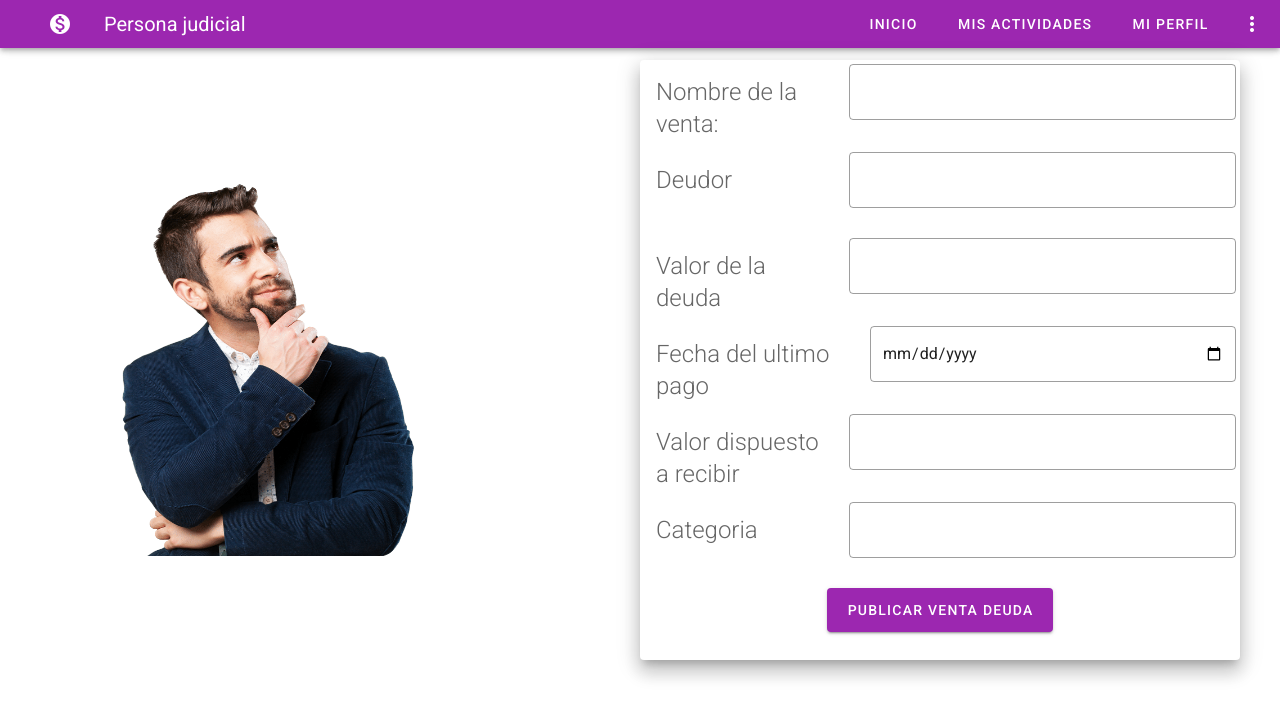
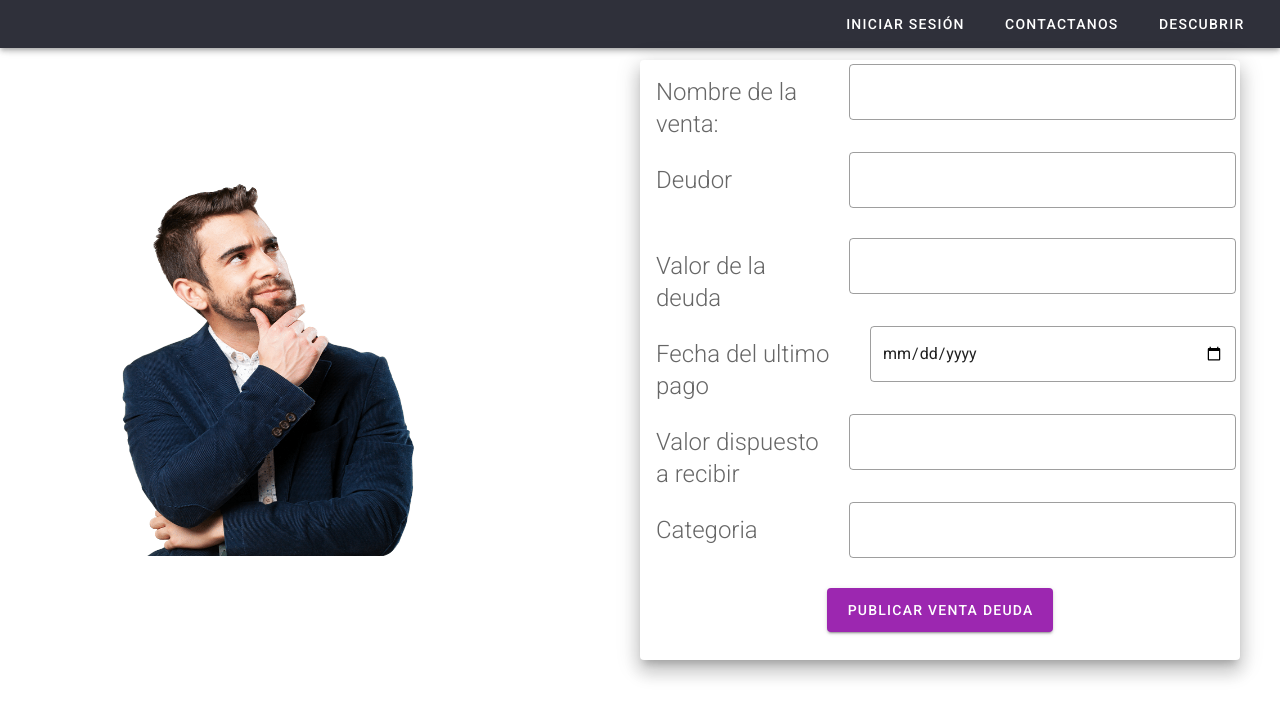
Before and after one commit to luisvidev/BuyDebt-Frontend, a Vue app: page /registerDebt in a window 1280 px wide. Shown: the top 718 px of the page. Built offline with nearby package versions, Linux system fonts and the light colour scheme; sample sign-in values are in the browser's storage.

Commit message:
todo el merge judicial person

```diff
--- a/src/components/NavBar.vue
+++ b/src/components/NavBar.vue
@@ -61,7 +61,7 @@
 
       <v-btn text large @click="goLogin">Inicio</v-btn>
 
-      <v-btn text large>Mis actividades</v-btn>
+      <v-btn text large to="/listActivities">Mis actividades</v-btn>
 
       <v-btn text large>Mi perfil</v-btn>
 
--- a/src/views/legalPerson/RegisterDebt.vue
+++ b/src/views/legalPerson/RegisterDebt.vue
@@ -114,7 +114,7 @@ export default {
      }
   },
   created() {
-    this.$store.commit("changeNavBar", 3);
+    //this.$store.commit("changeNavBar", 3);
   },
 
 
--- a/src/views/legalPerson/TabActivities.vue
+++ b/src/views/legalPerson/TabActivities.vue
@@ -102,7 +102,7 @@ import axios from "@/plugins/axios";
 export default {
   name: "TabActivities",
   created() {
-    this.$store.commit("changeNavBar", 0);
+   // this.$store.commit("changeNavBar", 0);
 
     this.initialize();
   },
```
Also changed, not shown: 1 other file (tests, documents, lock files or other folders).
